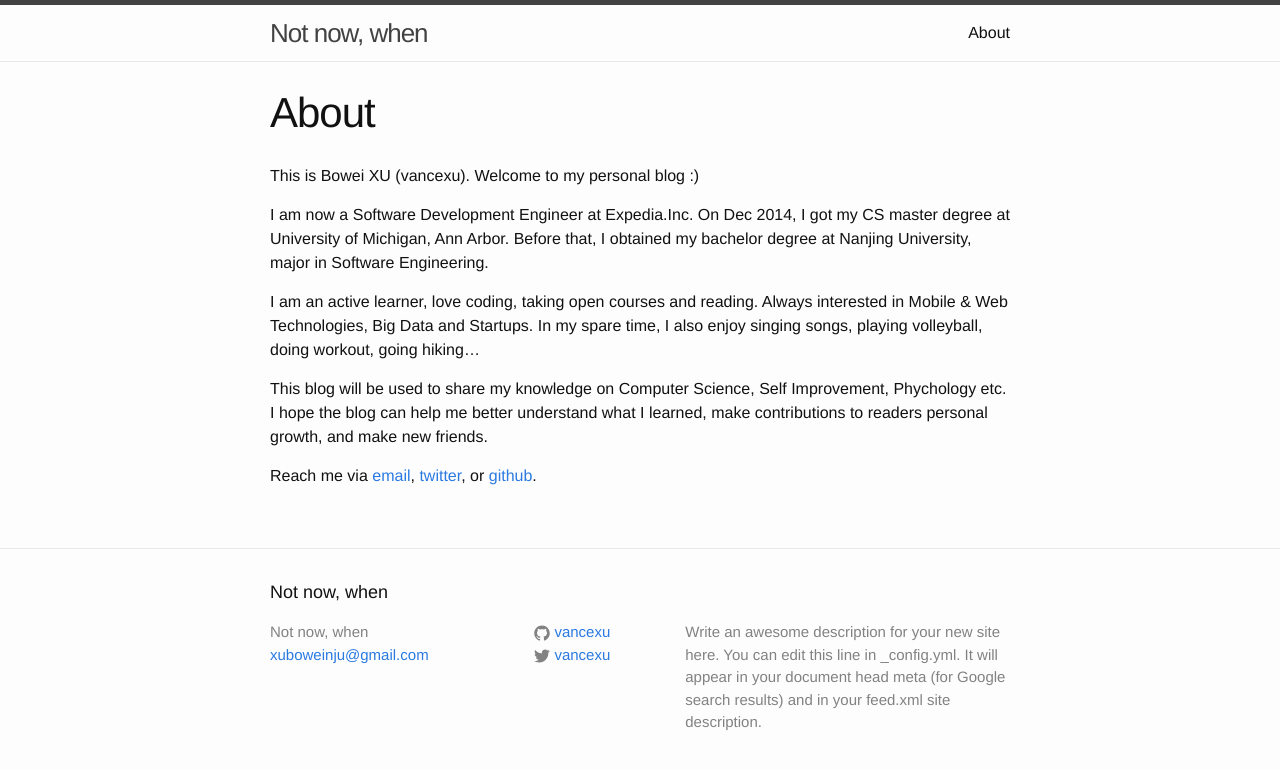
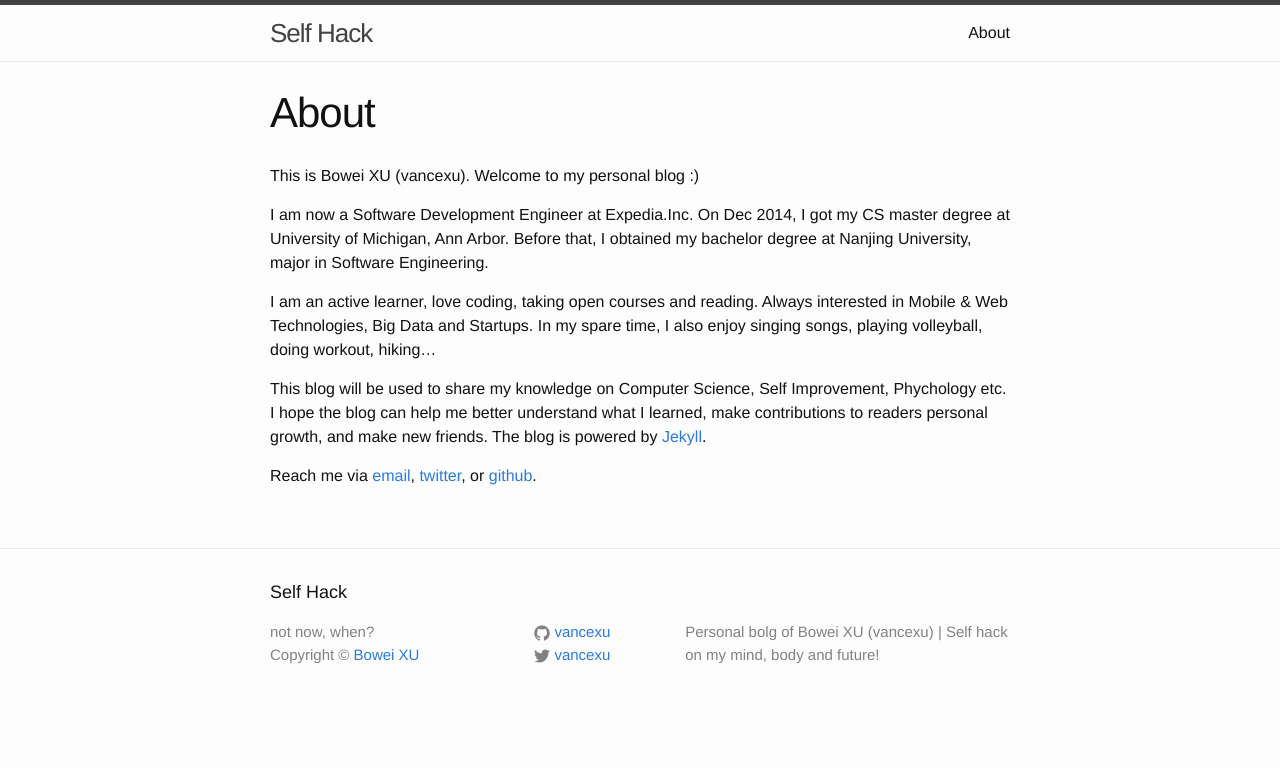
Before and after one commit to vancexu/vancexu.github.io, a Jekyll site: the page built from about.md, in a window 1280 px wide. Shown: the top 769 px of the page. Built offline with Jekyll 4.4.1, drawn with Linux system fonts in a browser that asks for light colours.

Commit message:
change header and footer

```diff
--- a/_config.yml
+++ b/_config.yml
@@ -1,11 +1,9 @@
 # Site settings
-name: Self Hack
-title: "Not now, when"
+title: Self Hack
+slogan: "not now, when?"
 email: xuboweinju@gmail.com
 description: > # this means to ignore newlines until "baseurl:"
-  Write an awesome description for your new site here. You can edit this
-  line in _config.yml. It will appear in your document head meta (for
-  Google search results) and in your feed.xml site description.
+  Personal bolg of Bowei XU (vancexu) | Self hack on my mind, body and future!
 baseurl: "" # the subpath of your site, e.g. /blog/
 url: "http://yourdomain.com" # the base hostname & protocol for your site
 twitter_username: vancexu
--- a/_includes/footer.html
+++ b/_includes/footer.html
@@ -7,9 +7,8 @@
     <div class="footer-col-wrapper">
       <div class="footer-col  footer-col-1">
         <ul class="contact-list">
-          <li>{{ site.title }}</li>
-          <li><a href="mailto:{{ site.email }}">{{ site.email }}</a></li>
-        </ul>
+          <li>{{ site.slogan }}</li>
+          <li>Copyright © <a href="mailto:xuboweinju@gmail.com">Bowei XU</a></li>
       </div>
 
       <div class="footer-col  footer-col-2">
--- a/_includes/head.html
+++ b/_includes/head.html
@@ -9,4 +9,5 @@
   <link rel="stylesheet" href="{{ "/css/main.css" | prepend: site.baseurl }}">
   <link rel="canonical" href="{{ page.url | replace:'index.html','' | prepend: site.baseurl | prepend: site.url }}">
   <link rel="alternate" type="application/rss+xml" title="{{ site.title }}" href="{{ "/feed.xml" | prepend: site.baseurl | prepend: site.url }}" />
+  <link rel="icon" href="/favicon.png">
 </head>
--- a/about.md
+++ b/about.md
@@ -8,8 +8,8 @@ This is Bowei XU (vancexu). Welcome to my personal blog :)
 
 I am now a Software Development Engineer at Expedia.Inc. On Dec 2014, I got my CS master degree at University of Michigan, Ann Arbor. Before that, I obtained my bachelor degree at Nanjing University, major in Software Engineering.
 
-I am an active learner, love coding, taking open courses and reading. Always interested in Mobile & Web Technologies, Big Data and Startups. In my spare time, I also enjoy singing songs, playing volleyball, doing workout, going hiking...
+I am an active learner, love coding, taking open courses and reading. Always interested in Mobile & Web Technologies, Big Data and Startups. In my spare time, I also enjoy singing songs, playing volleyball, doing workout, hiking...
 
-This blog will be used to share my knowledge on Computer Science, Self Improvement, Phychology etc. I hope the blog can help me better understand what I learned, make contributions to readers personal growth, and make new friends.
+This blog will be used to share my knowledge on Computer Science, Self Improvement, Phychology etc. I hope the blog can help me better understand what I learned, make contributions to readers personal growth, and make new friends. The blog is powered by [Jekyll](http://jekyllrb.com/).
 
 Reach me via [email](mailto:xuboweinju@gmail.com), [twitter](https://twitter.com/vancexu), or [github](https://github.com/vancexu).
```
Also changed, not shown: favicon.png (added).
